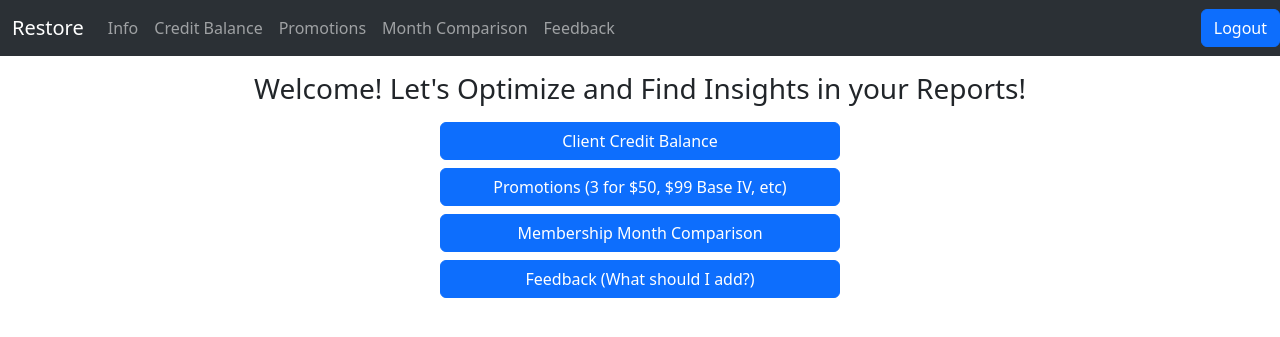
After one commit to JReese2018/Restore_Data, a Flask app: page / in a window 1280 px wide. The commit adds this page. Shown: the top 337 px of the page. Run offline with Flask 3, Linux system fonts and the light colour scheme; some libraries are stand-ins or nearby versions.

Commit message:
Added html pages // Started designing frontend

```diff
--- a/website/app/website/__init__.py
+++ b/website/app/website/__init__.py
@@ -8,7 +8,7 @@ db = SQLAlchemy()
 
 # Name of database (Whatever you want inside the quotes)
 
-DB_NAME = ""
+DB_NAME = "restore"
 
 # If you want to put a date (Not Required)
 
@@ -33,7 +33,7 @@ def create_app():
 
     # Not sure if below line is necceary
 
-    from .models import Shirt, Pants, Shoes, User # Tables from Database
+    from .models import User, User_Feedback # Tables from Database
 
     create_database(app)
 
--- a/website/app/website/static/styles.css
+++ b/website/app/website/static/styles.css
@@ -0,0 +1,4 @@
+#home_page_button{
+    width: 400px;
+    cursor: pointer;
+}
--- a/website/app/website/templates/base.html
+++ b/website/app/website/templates/base.html
@@ -3,7 +3,7 @@
   <head>
     <meta charset="utf-8" />
     <meta name="viewport" content="width=device-width, initial-scale=1" />
-    <title>{% block title %}Wardrop Optimizer{% endblock %}</title>
+    <title>{% block title %}Restore Data Project{% endblock %}</title>
     <link
       href="https://cdn.jsdelivr.net/npm/bootstrap@5.3.0/dist/css/bootstrap.min.css"
       rel="stylesheet"
@@ -22,41 +22,28 @@
     <link rel="icon" href="">
   </head>
   <body>
-    <!--Put your nav bar right below this body tag so it can be duplicated on
-    every page.-->
-    <nav
-    class="navbar navbar-expand-md bg-body-dark mb-3"
-    data-bs-theme="dark"
-    id="navbarcustom"
-  >
+    <!--Put your nav bar right below this body tag so it can be duplicated on every page.-->
+    <nav class="navbar navbar-expand-md bg-body-tertiary mb-3" data-bs-theme="dark" id="navbarcustom">
   {% if user.is_authenticated %}
     <div class="container-fluid">
       <!--Add Restore Logo Below-->
-      <a class="navbar-brand" href="/today" id="logo">WO</a>
-      <button
-        class="navbar-toggler"
-        type="button"
-        data-bs-toggle="collapse"
-        data-bs-target="#navbarNav"
-        aria-controls="navbarNav"
-        aria-expanded="false"
-        aria-label="Toggle navigation"
-      >
+      <a class="navbar-brand" href="/today" id="logo">Restore</a>
+      <button class="navbar-toggler" type="button" data-bs-toggle="collapse" data-bs-target="#navbarNav" aria-controls="navbarNav" aria-expanded="false" aria-label="Toggle navigation">
         <span class="navbar-toggler-icon"></span>
       </button>
       <div class="collapse navbar-collapse" id="navbarNav">
         <ul class="navbar-nav me-auto mb-2 mb-lg-0">
           <li class="nav-item">
-            <a class="nav-link" aria-current="page" href="/today" style="text-align: center">Today</a>
+            <a class="nav-link" aria-current="page" href="/info" style="text-align: center">Info</a>
           </li>
           <li class="nav-item">
-            <a class="nav-link" href="/random" style="text-align: center">Credit Balance</a>
+            <a class="nav-link" href="/credit-balance" style="text-align: center">Credit Balance</a>
           </li>
           <li class="nav-item">
-            <a class="nav-link" href="/calendar" style="text-align: center">Promotions</a>
+            <a class="nav-link" href="/promotions" style="text-align: center">Promotions</a>
           </li>
           <li class="nav-item">
-            <a class="nav-link" href="/addnew" style="text-align: center">Month Comparison</a>
+            <a class="nav-link" href="/month-comparison" style="text-align: center">Month Comparison</a>
           </li>
           <li class="nav-item">
             <a class="nav-link" href="/feedback" style="text-align: center">Feedback</a>
@@ -70,38 +57,30 @@
     {% else %}
     <div class="container-fluid">
       <!--Add Restore Logo Below-->
-      <a class="navbar-brand" href="/" id="logo">WO</a>
-      <button
-        class="navbar-toggler"
-        type="button"
-        data-bs-toggle="collapse"
-        data-bs-target="#navbarNav"
-        aria-controls="navbarNav"
-        aria-expanded="false"
-        aria-label="Toggle navigation"
-      >
+      <a class="navbar-brand" href="/" id="logo">Restore</a>
+      <button class="navbar-toggler" type="button" data-bs-toggle="collapse" data-bs-target="#navbarNav" aria-controls="navbarNav" aria-expanded="false" aria-label="Toggle navigation">
         <span class="navbar-toggler-icon"></span>
       </button>
       <div class="collapse navbar-collapse" id="navbarNav">
         <ul class="navbar-nav me-auto mb-2 mb-lg-0">
           <li class="nav-item">
-            <a class="nav-link" aria-current="page" href="/today" style="text-align: center">Today</a>
+            <a class="nav-link" aria-current="page" href="/info" style="text-align: center">Info</a>
           </li>
           <li class="nav-item">
-            <a class="nav-link" href="/random" style="text-align: center">Credit Balance</a>
+            <a class="nav-link" href="/credit-balance" style="text-align: center">Credit Balance</a>
           </li>
           <li class="nav-item">
-            <a class="nav-link" href="/calendar" style="text-align: center">Promotions</a>
+            <a class="nav-link" href="/promotions" style="text-align: center">Promotions</a>
           </li>
           <li class="nav-item">
-            <a class="nav-link" href="/addnew" style="text-align: center">Month Comparison</a>
+            <a class="nav-link" href="/month-comparison" style="text-align: center">Month Comparison</a>
           </li>
           <li class="nav-item">
             <a class="nav-link" href="/feedback" style="text-align: center">Feedback</a>
           </li>
         </ul>
         <div class="row" id="loginButton">
-          <a href="/login" class="btn btn-primary" role="button" id="login">Log In</a>
+          <a href="/logout" class="btn btn-primary" role="button" id="login">Logout</a>
         </div>
       </div>
     </div>
--- /dev/null
+++ b/website/app/website/templates/home.html
@@ -0,0 +1,24 @@
+<!--Add Nav Bar-->
+{% extends "base.html"%}
+<!--Change Title of Page-->
+{% block title %}Restore Data Project{% endblock %}
+<!--Add Content-->
+{%block content%}
+
+<div class="container-fluid" style="text-align: center">
+    <h3>Welcome! Let's Optimize and Find Insights in your Reports!</h3>
+    <div>
+        <a class="btn btn-primary mt-2" href="/credit-balance" role="button" id="home_page_button">Client Credit Balance</a>
+    </div>
+    <div>
+        <a class="btn btn-primary mt-2" href="/promotions" role="button" id="home_page_button">Promotions (3 for $50, $99 Base IV, etc)</a>
+    </div>
+    <div>
+        <a class="btn btn-primary mt-2" href="/month-comparison" role="button" id="home_page_button">Membership Month Comparison</a>
+    </div>
+    <div>
+        <a class="btn btn-primary mt-2" href="/feedback" role="button" id="home_page_button">Feedback (What should I add?)</a>
+    </div>
+</div>
+
+{% endblock %}
--- a/website/app/website/views.py
+++ b/website/app/website/views.py
@@ -1,13 +1,24 @@
 from flask import Blueprint, render_template, request, redirect, url_for, flash
 from flask_login import login_required, current_user
-from website import date_time
-from .models import Shoes
+from flask_wtf import FlaskForm
+from wtforms import FileField, SubmitField
+#from website import date_time
+from datetime import datetime
+from .models import User, User_Feedback
 from . import db
 
 # This file is your backend to all your pages on your app. I left an example on how
 # to post things to the database. This also shows how to use the flask functions like
-# redirect, url_for, flash, etc. Feel free to delete this whenever you feel
-# comfortable. You can also reference the wardrobe docs.
+# redirect, url_for, flash, etc.
+
+## The below class allows file uploads. Note, we are not saving any of these files into a database
+class UploadFileForm(FlaskForm):
+    file = FileField("File")
+    submit = SubmitField("Upload File")
+
+## This is how we are getting the date and time
+now = datetime.now()
+date_time = now.strftime("%m/%d/%Y")
 
 views = Blueprint('views', __name__)
 
@@ -15,31 +26,26 @@ views = Blueprint('views', __name__)
 def home():
     return render_template("home.html", user=current_user)
 
+## Going to work on this last
+@views.route('/info', methods=['GET', 'POST'])
+def info():
+    return render_template("info.html", user=current_user)
 
-@views.route('/addnewshoes', methods = ('GET', 'POST'))
-@login_required
-def addnewshoes():
-    if request.method == 'POST':
-        shoe_name = request.form['shoe_name']
-        brand = request.form['brand']
-        primary_color = request.form['primary_color']
-        type = request.form['type']
-        times_worn = 0
-        last_time_worn = "N/A"
-        worn_to_most = "N/A"
-        wear_to_work = request.form.get('wear_to_work')
-        wear_to_school = request.form.get('wear_to_school')
-        wear_to_errands = request.form.get('wear_to_errands')
-        wear_to_going_out = request.form.get('wear_to_going_out')
-        wear_to_exercise = request.form.get('wear_to_exercise')
-        user_id = current_user.id
-        shoes = Shoes(brand=brand, primary_color=primary_color, type=type, times_worn=times_worn, last_time_worn=last_time_worn, worn_to_most=worn_to_most, user_id=user_id, wear_to_work=wear_to_work, wear_to_school=wear_to_school, wear_to_errands=wear_to_errands, wear_to_going_out=wear_to_going_out, wear_to_exercise=wear_to_exercise, shoe_name=shoe_name)
-        db.session.add(shoes)
-        db.session.commit()
+@views.route('/credit-balance', methods=['GET', 'POST'])
+def credit_balance():
+    form = UploadFileForm()
+    return render_template("credit_balance.html", user=current_user, form=form)
 
-        flash('Shoes added successfully!', category='successs')
-        return redirect(url_for('views.shoes'))
-    return render_template("addNewShoes.html", user=current_user)
+## This might be scrapped because tableu has a tab that can be used to get the same data that I was going to do I think
+@views.route('/promotions', methods=['GET', 'POST'])
+def promotions():
+    return render_template("promotions.html", user=current_user)
 
-    shoes_list = Shoes.query.filter_by(user_id=current_user.id)
-    return render_template("shoes.html", user=current_user, shoes_list=shoes_list)
+@views.route('/month-comparison', methods=['GET', 'POST'])
+def month_comparison():
+    return render_template("month_comparison.html", user=current_user)
+
+@views.route('/feedback', methods=['GET', 'POST'])
+def feedback():
+    date = date_time
+    return render_template("feedback.html", user=current_user, date=date)
```
Also changed, not shown: website/app/website/models.py (+0 -18 lines), website/app/website/templates/credit_balance.html (added, +8 -0 lines), website/app/website/templates/feedback.html (+8 -7 lines), website/app/website/templates/info.html (added, +8 -0 lines), website/app/website/templates/month_comparison.html (added, +8 -0 lines), website/app/website/templates/promotions.html (added, +8 -0 lines).
